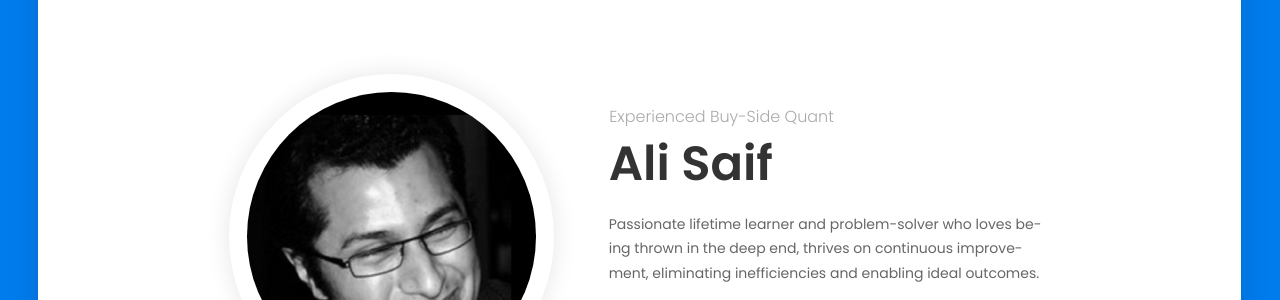
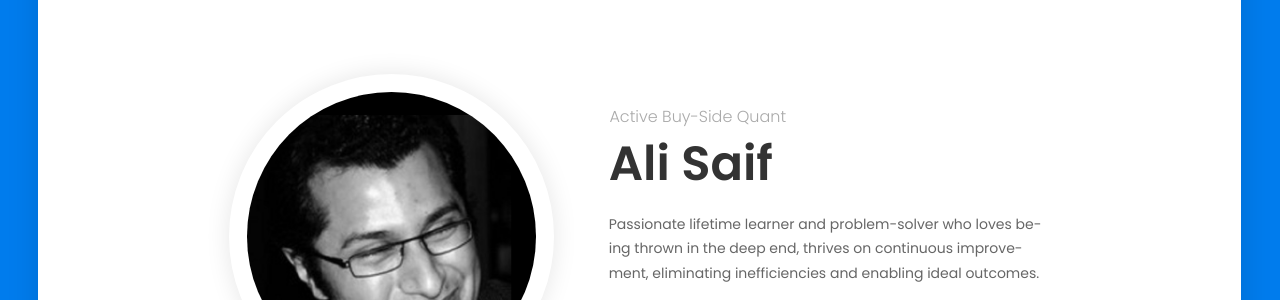
Before and after one commit to integracore2/integracore2.github.io, a Jekyll site: the page built from index.md, in a window 1280 px wide. Shown: the part 147-447 px from the top of the page. Built offline with Jekyll 4.4.1, drawn with Linux system fonts in a browser that asks for light colours.

Commit message:
Cleanup home text carousel

```diff
--- a/_layouts/default.html
+++ b/_layouts/default.html
@@ -48,16 +48,22 @@
                                 <h4>Big Data Solutions Architect</h4>
                               </div>
                               <div class="item">
-                                <h4>Experienced Buy-Side Quant</h4>
+                                <h4>Active Buy-Side Quant</h4>
                               </div>
                               <div class="item">
                                 <h4>Versatile Technology Lead</h4>
+                              </div>
+                              <div class="item">
+                                <h4>Experienced Public Speaker</h4>
                               </div>
                               <div class="item">
                                 <h4>C++, Python & Kdb+/q Developer</h4>
                               </div>
                               <div class="item">
                                 <h4>Evangelist for Meritocracy</h4>
+                              </div>
+                              <div class="item">
+                                <h4>Tech Entrepreneur</h4>
                               </div>
                               <div class="item">
                                 <h4>Angel Investor</h4>
```
